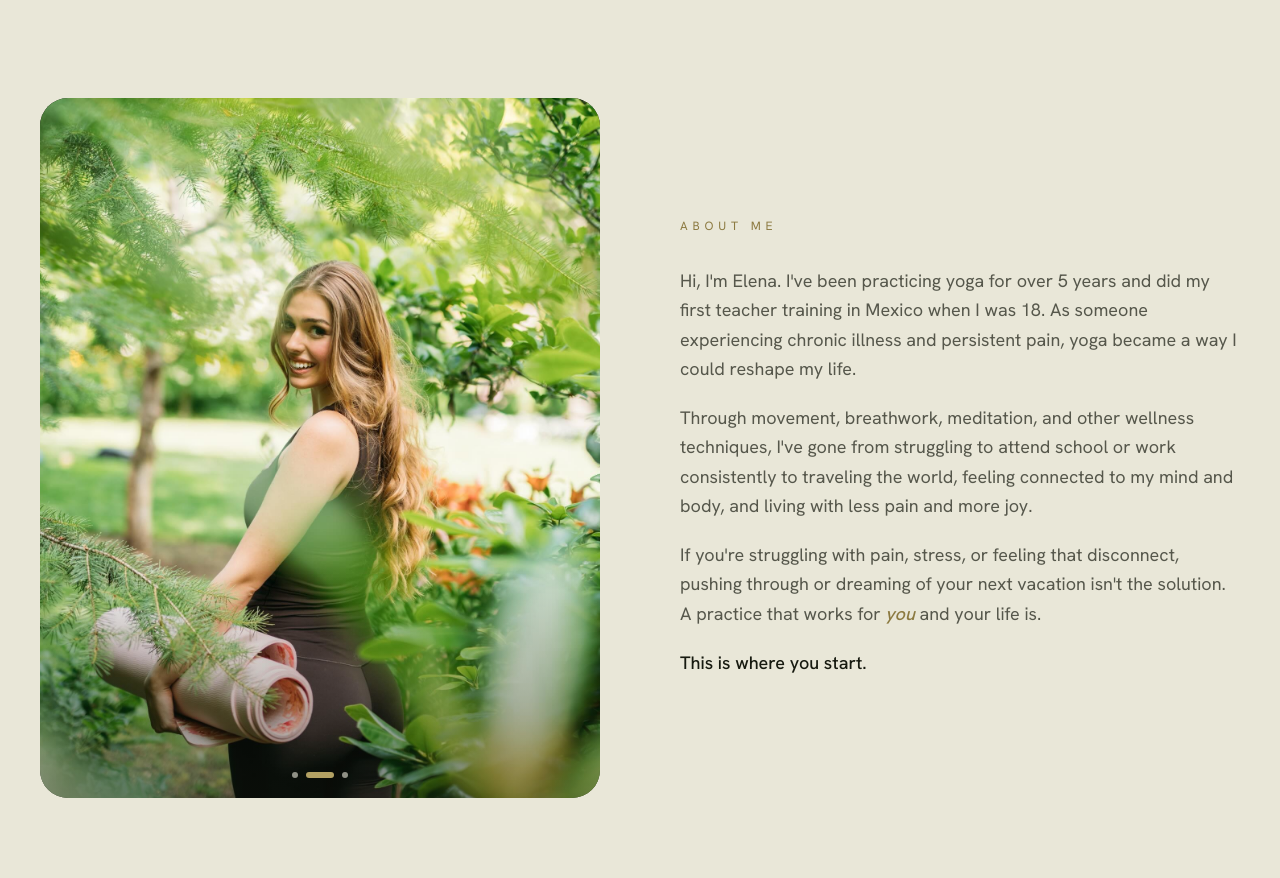
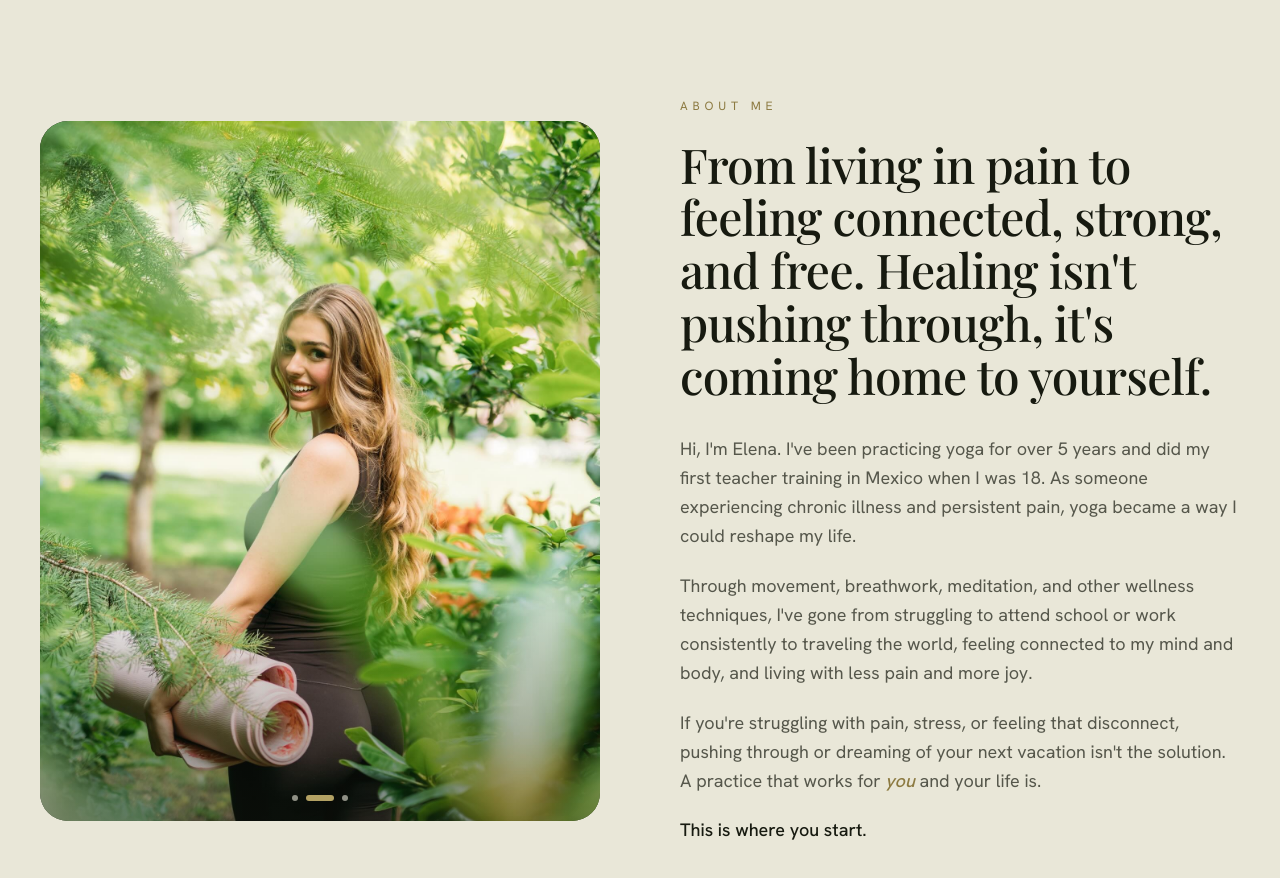
Before and after one commit to SukhmanH/elenawebsite, a Next.js app: page / in a window 1280 px wide. Shown: the part 860-1738 px from the top of the page. Built offline with nearby package versions, Linux system fonts and the light colour scheme.

Commit message:
Add transformation hook headline to About Me section

```diff
--- a/src/components/home/about.tsx
+++ b/src/components/home/about.tsx
@@ -77,6 +77,9 @@ export function About() {
           <p className="text-xs uppercase tracking-[0.4em] text-gold-deep">
             About me
           </p>
+          <h2 className="mt-6 max-w-2xl font-display text-3xl font-medium leading-[1.1] text-char sm:text-4xl lg:text-5xl">
+            From living in pain to feeling connected, strong, and free. Healing isn&apos;t pushing through, it&apos;s coming home to yourself.
+          </h2>
           <div className="mt-8 space-y-5 text-lg leading-relaxed text-char/70">
             <p>
               Hi, I&apos;m Elena. I&apos;ve been practicing yoga for over 5 years
```
